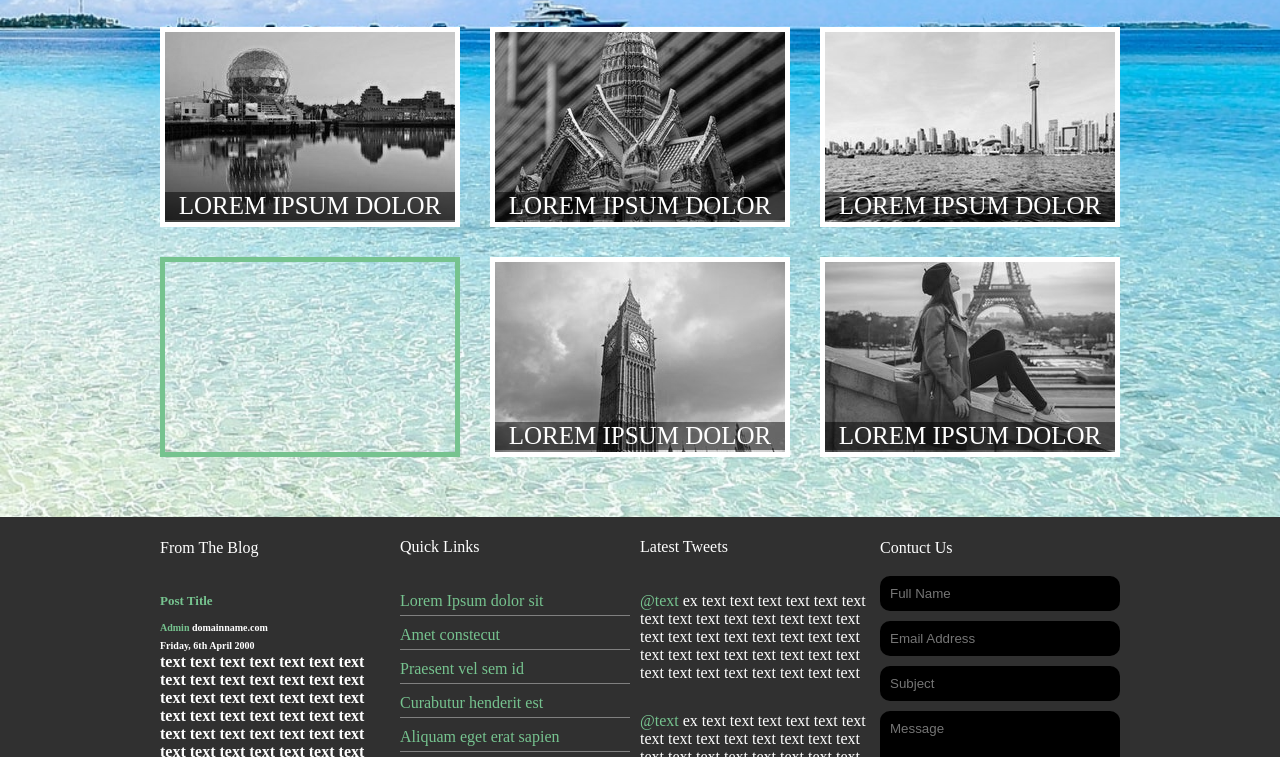
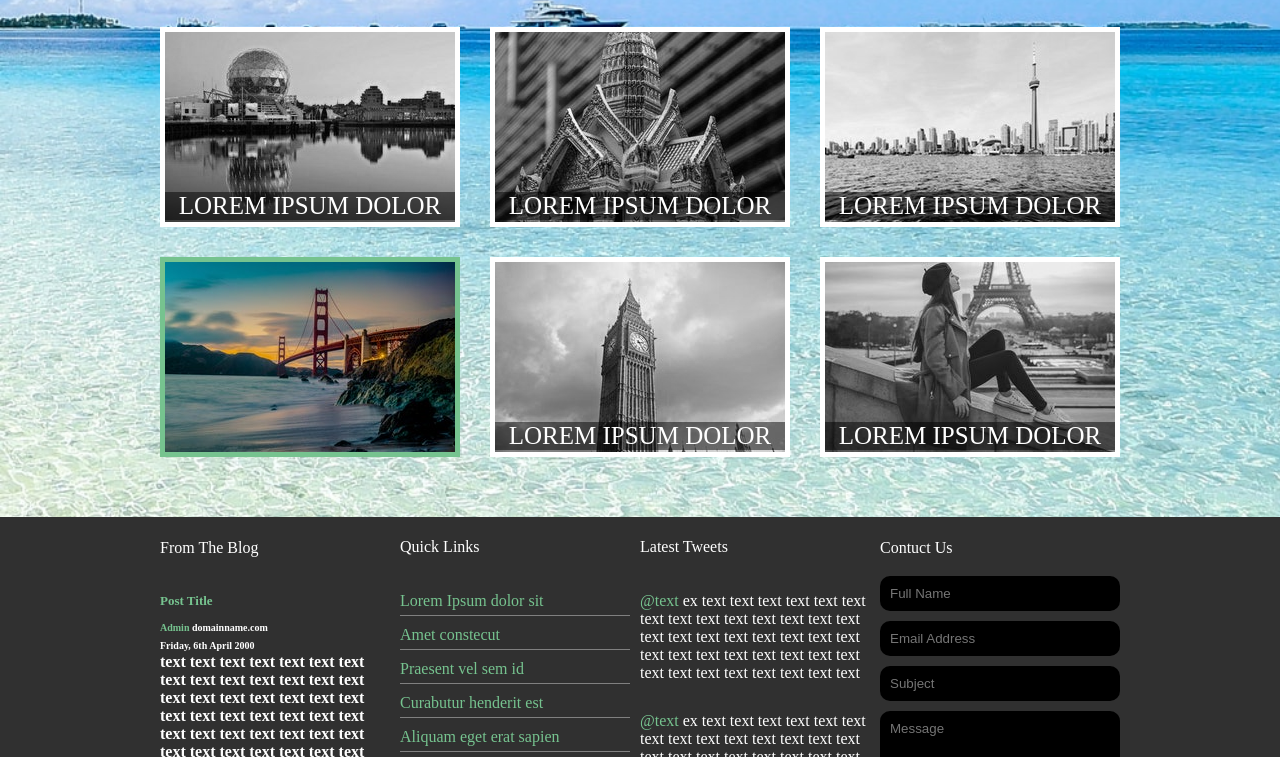
Before and after one commit to Dimmitrii/adaptive-layout, a plain HTML site: page index.html in a window 1280 px wide. In both pictures the pointer is over the element 310 px from the left and 1420 px from the top of the page. Shown: the part 1063-1820 px from the top of the page. Drawn offline with Linux system fonts and the light colour scheme.

Commit message:
Add files via upload

```diff
--- a/index.html
+++ b/index.html
@@ -1,7 +1,7 @@
 <!DOCTYPE html>
 <html>
 <head>
-	<meta name="viewport" content="initial-scale=1">
+	<meta name="viewport" content="initial-scale=1, user-scalable=no">
 	<title>The best latest work ever</title>
 	<style type="text/css">
 	header{
@@ -308,7 +308,7 @@
 		}
 		.dv23:hover{
 			border:5px solid #76c38f;
-			background-image: url(pexels-photo-1006965.jpeg);
+			background-image: url(pictures/pexels-photo-1006965.jpeg);
 		}
 		.dv24:hover{
 			border:5px solid #76c38f;
```
